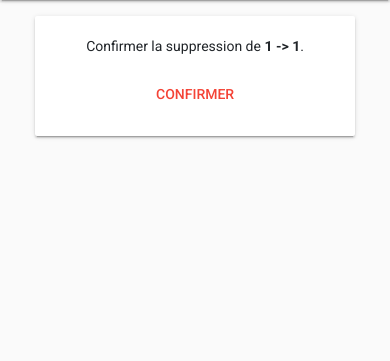
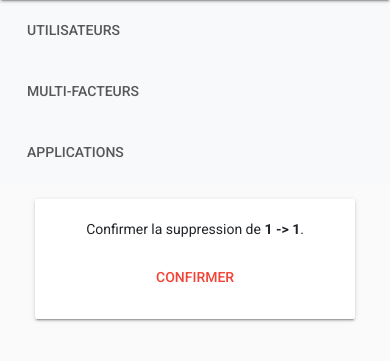
Before and after one commit to c4software/cso, a Flask app: page /admin/1/remove/1/confirm in a window 390 px wide. Shown: the part 56-417 px from the top of the page. Run offline with Flask 2, Linux system fonts and the light colour scheme; the visitor is signed in with stand-in values (Sample User, id 1).

Commit message:
Since the admin is not built to be used on mobile, always display the menu

```diff
--- a/modules/csoGestion/templates/layoutWithMenu.html
+++ b/modules/csoGestion/templates/layoutWithMenu.html
@@ -30,7 +30,7 @@
 	</nav>
 	<div class="container-fluid">
 		<div class="row">
-			<div class="col-sm-3 col-md-2 d-none d-sm-block bg-light sidebar">
+			<div class="col-sm-3 col-md-2 d-sm-block bg-light sidebar">
 				<ul class="nav nav-pills flex-column">
 					<li class="nav-item"><a class="nav-link" href="/admin/users/list">Utilisateurs</a></li>
 					<li class="nav-item"><a class="nav-link" href="/admin/secret/list">Multi-Facteurs</a></li>
```
